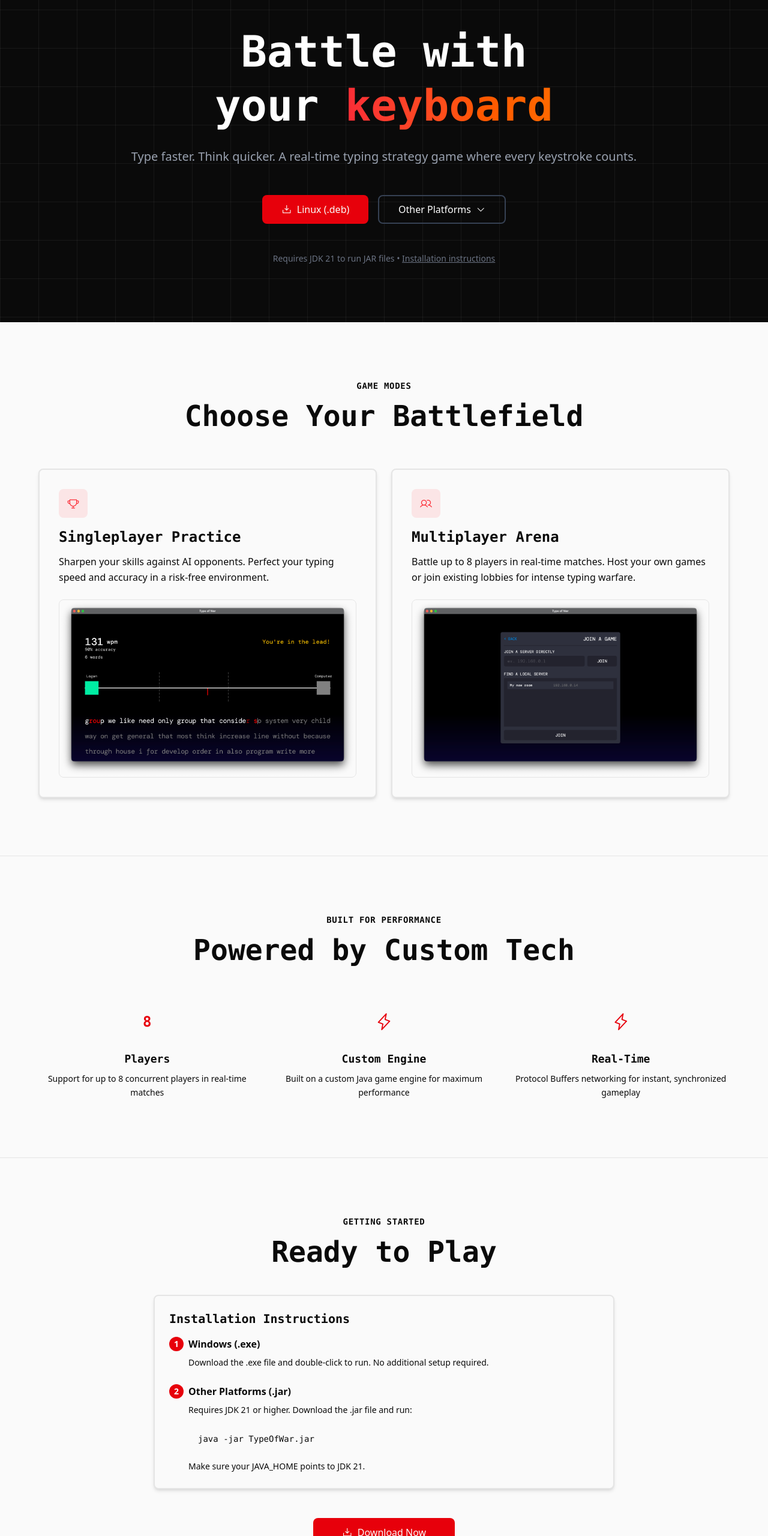
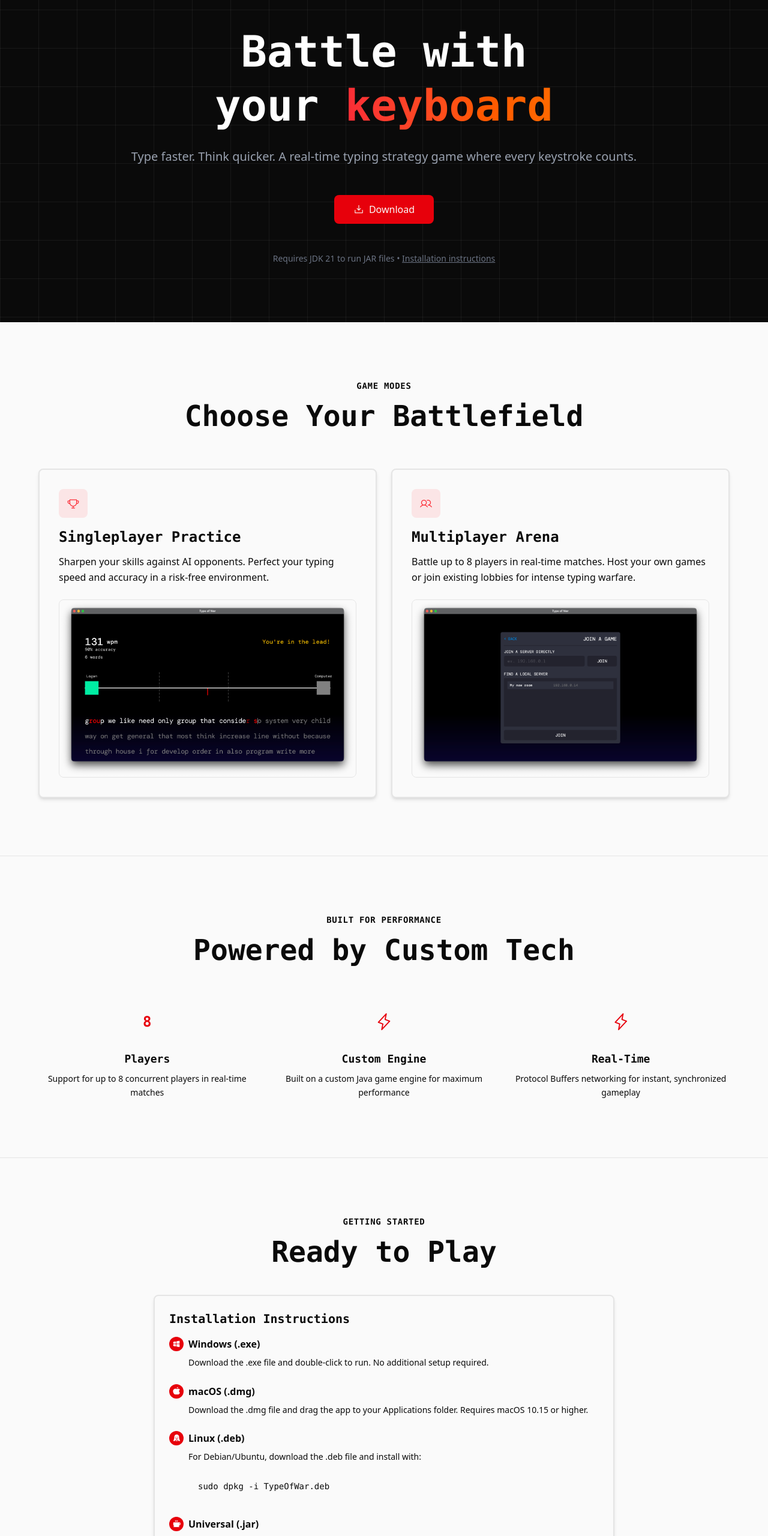
Before and after one commit to logandhillon/type-of-war, a website: page site/index.html in a window 1280 px wide. Shown: the part 240-2800 px from the top of the page at 60% size. Drawn offline with nearby package versions, Linux system fonts and the light colour scheme; files that its build step writes are made by us from their sources.

Commit message:
feat(www): static download button

```diff
--- /dev/null
+++ b/site/app.js
@@ -0,0 +1,74 @@
+function onLoad() {
+  document.getElementById("copyright").textContent =
+    `© 2025-${new Date().getFullYear()} logandhillon.com. All rights reserved.`;
+}
+
+// XXX: add this to add that dropdown for download platforms specifically; i like gh releases more so i wont use this atm
+// const config = {
+//   windows: {
+//     label: "Windows (.exe)",
+//     icon: "ph-fill ph-windows-logo",
+//     href: "https://github.com/logandhillon/type-of-war/releases/latest"
+//   },
+//   mac: {
+//     label: "macOS (.dmg)",
+//     icon: "ph-fill ph-apple-logo",
+//     href: "https://github.com/logandhillon/type-of-war/releases/latest"
+//   },
+//   linux: {
+//     label: "Linux (.deb)",
+//     icon: "ph-fill ph-linux-logo",
+//     href: "https://github.com/logandhillon/type-of-war/releases/latest"
+//   },
+//   other: {
+//     label: "Universal (.jar)",
+//     icon: "ph-fill ph-coffee",
+//     href: "https://github.com/logandhillon/type-of-war/releases/latest"
+//   }
+// };
+//
+// function populateDownloadBtns() {
+//   const platform = navigator.platform.toLowerCase();
+//
+//   let os = "windows";
+//   if (platform.includes("mac")) os = "mac";
+//   else if (platform.includes("linux")) os = "linux";
+//
+//   const primary = config[os];
+//
+//   const labelEl = document.getElementById("primary-label");
+//   const iconEl = document.getElementById("primary-icon");
+//   const linkEl = document.getElementById("primary-download");
+//   const dropdown = document.getElementById("download-dropdown");
+//
+//   // primary button
+//   labelEl.textContent = primary.label;
+//   iconEl.className = "ph ph-download-simple text-lg";
+//   linkEl.href = primary.href;
+//   linkEl.setAttribute("target", "_blank")
+//
+//   // clear dropdown
+//   dropdown.innerHTML = "";
+//
+//   // populate dropdown with non-primary platforms
+//   Object.entries(config).forEach(([key, value]) => {
+//     if (key === os) return;
+//
+//     const a = document.createElement("a");
+//     a.href = value.href;
+//     a.dataset.os = key;
+//     a.className = "block px-4 py-2 text-sm text-white hover:bg-gray-900 flex items-center gap-2";
+//     a.setAttribute("target", "_blank")
+//
+//     const icon = document.createElement("i");
+//     icon.className = value.icon;
+//
+//     const text = document.createTextNode(value.label);
+//
+//     a.appendChild(icon);
+//     a.appendChild(text);
+//     dropdown.appendChild(a);
+//   });
+// }
+
+document.addEventListener("DOMContentLoaded", onLoad);
--- a/site/index.html
+++ b/site/index.html
@@ -20,7 +20,7 @@
   <link rel="stylesheet" type="text/css"
         href="https://cdn.jsdelivr.net/npm/@phosphor-icons/web@2.1.1/src/fill/style.css"/>
 
-  <script src="./js/app.js"></script>
+  <script src="app.js"></script>
 </head>
 
 <body>
@@ -56,29 +56,30 @@
               <span id="primary-label">Download</span>
             </a>
 
-            <div class="relative">
-              <button
-                size="lg"
-                class="button gap-2 border-gray-700 bg-transparent px-8 text-base text-white hover:bg-gray-900 hover:text-white border-2 flex items-center"
-                onclick="document.getElementById('download-dropdown').classList.toggle('hidden')"
-              >
-                Other Platforms
-                <i class="ph ph-caret-down"></i>
-              </button>
+            <!-- uncomment this if i ever end up adding direct download links, i like gh releases more atm -->
+<!--            <div class="relative">-->
+<!--              <button-->
+<!--                size="lg"-->
+<!--                class="button gap-2 border-gray-700 bg-transparent px-8 text-base text-white hover:bg-gray-900 hover:text-white border-2 flex items-center"-->
+<!--                onclick="document.getElementById('download-dropdown').classList.toggle('hidden')"-->
+<!--              >-->
+<!--                Other Platforms-->
+<!--                <i class="ph ph-caret-down"></i>-->
+<!--              </button>-->
 
-              <div id="download-dropdown"
-                   class="absolute z-10 mt-2 w-full rounded-md border border-gray-700 bg-[#0a0a0a] shadow-lg hidden"
-              >
-                <!-- filled by app.js -->
-              </div>
-            </div>
+<!--              <div id="download-dropdown"-->
+<!--                   class="absolute z-10 mt-2 w-full rounded-md border border-gray-700 bg-[#0a0a0a] shadow-lg hidden"-->
+<!--              >-->
+<!--                &lt;!&ndash; filled by app.js &ndash;&gt;-->
+<!--              </div>-->
+<!--            </div>-->
           </div>
 
           <p class="mt-6 text-sm text-gray-500">
             Requires JDK 21 to run JAR files •
-            <button class="underline hover:text-gray-400">
+            <a href="#install" class="underline hover:text-gray-400">
               Installation instructions
-            </button>
+            </a>
           </p>
         </div>
       </div>
@@ -201,7 +202,7 @@
     </div>
   </div>
 
-  <div class="container mx-auto px-4 py-24">
+  <div id="install" class="container mx-auto px-4 py-24">
     <div class="mx-auto max-w-3xl">
       <h3 class="mb-4 text-center font-mono text-sm font-semibold uppercase tracking-wider text-muted-foreground">
         Getting Started
@@ -219,36 +220,63 @@
           <div class="space-y-6">
             <div>
               <h4 class="mb-2 flex items-center gap-2 font-semibold">
-                    <span class="flex size-6 items-center justify-center rounded-full bg-red-600 text-sm text-white">
-                      1
-                    </span>
+                <span class="flex size-6 items-center justify-center rounded-full bg-red-600 text-sm text-white">
+                  <i class="ph-fill ph-windows-logo ml-px"></i>
+                </span>
                 Windows (.exe)
               </h4>
               <p class="ml-8 text-sm text-muted-foreground leading-relaxed">
-                Download the .exe file and double-click to run. No
-                additional setup required.
+                Download the .exe file and double-click to run. No additional setup required.
               </p>
             </div>
 
             <div>
               <h4 class="mb-2 flex items-center gap-2 font-semibold">
-                    <span class="flex size-6 items-center justify-center rounded-full bg-red-600 text-sm text-white">
-                      2
-                    </span>
-                Other Platforms (.jar)
+                <span class="flex size-6 items-center justify-center rounded-full bg-red-600 text-sm text-white">
+                  <i class="ph-fill ph-apple-logo ml-px"></i>
+                </span>
+                macOS (.dmg)
+              </h4>
+              <p class="ml-8 text-sm text-muted-foreground leading-relaxed">
+                Download the .dmg file and drag the app to your Applications folder. Requires macOS 10.15 or higher.
+              </p>
+            </div>
+
+            <div>
+              <h4 class="mb-2 flex items-center gap-2 font-semibold">
+                <span class="flex size-6 items-center justify-center rounded-full bg-red-600 text-sm text-white">
+                  <i class="ph-fill ph-linux-logo ml-px"></i>
+                </span>
+                Linux (.deb)
               </h4>
               <div class="ml-8 space-y-2">
                 <p class="text-sm text-muted-foreground leading-relaxed">
-                  Requires JDK 21 or higher. Download the .jar file and run:
+                  For Debian/Ubuntu, download the .deb file and install with:
+                </p>
+                <div class="rounded-lg bg-background p-4">
+                  <code class="font-mono text-sm">
+                    sudo dpkg -i TypeOfWar.deb
+                  </code>
+                </div>
+              </div>
+            </div>
+
+            <div>
+              <h4 class="mb-2 flex items-center gap-2 font-semibold">
+                <span class="flex size-6 items-center justify-center rounded-full bg-red-600 text-sm text-white">
+                  <i class="ph-fill ph-coffee ml-px"></i>
+                </span>
+                Universal (.jar)
+              </h4>
+              <div class="ml-8 space-y-2">
+                <p class="text-sm text-muted-foreground leading-relaxed">
+                  Your OS wasn't listed here? Play anyway! Run the .jar file (requires JDK 21+):
                 </p>
                 <div class="rounded-lg bg-background p-4">
                   <code class="font-mono text-sm">
                     java -jar TypeOfWar.jar
                   </code>
                 </div>
-                <p class="text-sm text-muted-foreground leading-relaxed">
-                  Make sure your JAVA_HOME points to JDK 21.
-                </p>
               </div>
             </div>
           </div>
--- a/site/js/app.js
+++ /dev/null
@@ -1,71 +0,0 @@
-const config = {
-  windows: {
-    label: "Windows (.exe)",
-    icon: "ph-fill ph-windows-logo",
-    href: "https://github.com/logandhillon/type-of-war/releases/latest"
-  },
-  mac: {
-    label: "macOS (.dmg)",
-    icon: "ph-fill ph-apple-logo",
-    href: "https://github.com/logandhillon/type-of-war/releases/latest"
-  },
-  linux: {
-    label: "Linux (.deb)",
-    icon: "ph-fill ph-linux-logo",
-    href: "https://github.com/logandhillon/type-of-war/releases/latest"
-  },
-  other: {
-    label: "Universal (.jar)",
-    icon: "ph-fill ph-coffee",
-    href: "https://github.com/logandhillon/type-of-war/releases/latest"
-  }
-};
-
-function onLoad() {
-  document.getElementById("copyright").textContent =
-    `© 2025-${new Date().getFullYear()} logandhillon.com. All rights reserved.`;
-
-  const platform = navigator.platform.toLowerCase();
-
-  let os = "windows";
-  if (platform.includes("mac")) os = "mac";
-  else if (platform.includes("linux")) os = "linux";
-
-  const primary = config[os];
-
-  const labelEl = document.getElementById("primary-label");
-  const iconEl = document.getElementById("primary-icon");
-  const linkEl = document.getElementById("primary-download");
-  const dropdown = document.getElementById("download-dropdown");
-
-  // primary button
-  labelEl.textContent = primary.label;
-  iconEl.className = "ph ph-download-simple text-lg";
-  linkEl.href = primary.href;
-  linkEl.setAttribute("target", "_blank")
-
-  // clear dropdown
-  dropdown.innerHTML = "";
-
-  // populate dropdown with non-primary platforms
-  Object.entries(config).forEach(([key, value]) => {
-    if (key === os) return;
-
-    const a = document.createElement("a");
-    a.href = value.href;
-    a.dataset.os = key;
-    a.className = "block px-4 py-2 text-sm text-white hover:bg-gray-900 flex items-center gap-2";
-    a.setAttribute("target", "_blank")
-
-    const icon = document.createElement("i");
-    icon.className = value.icon;
-
-    const text = document.createTextNode(value.label);
-
-    a.appendChild(icon);
-    a.appendChild(text);
-    dropdown.appendChild(a);
-  });
-}
-
-document.addEventListener("DOMContentLoaded", onLoad);
```
